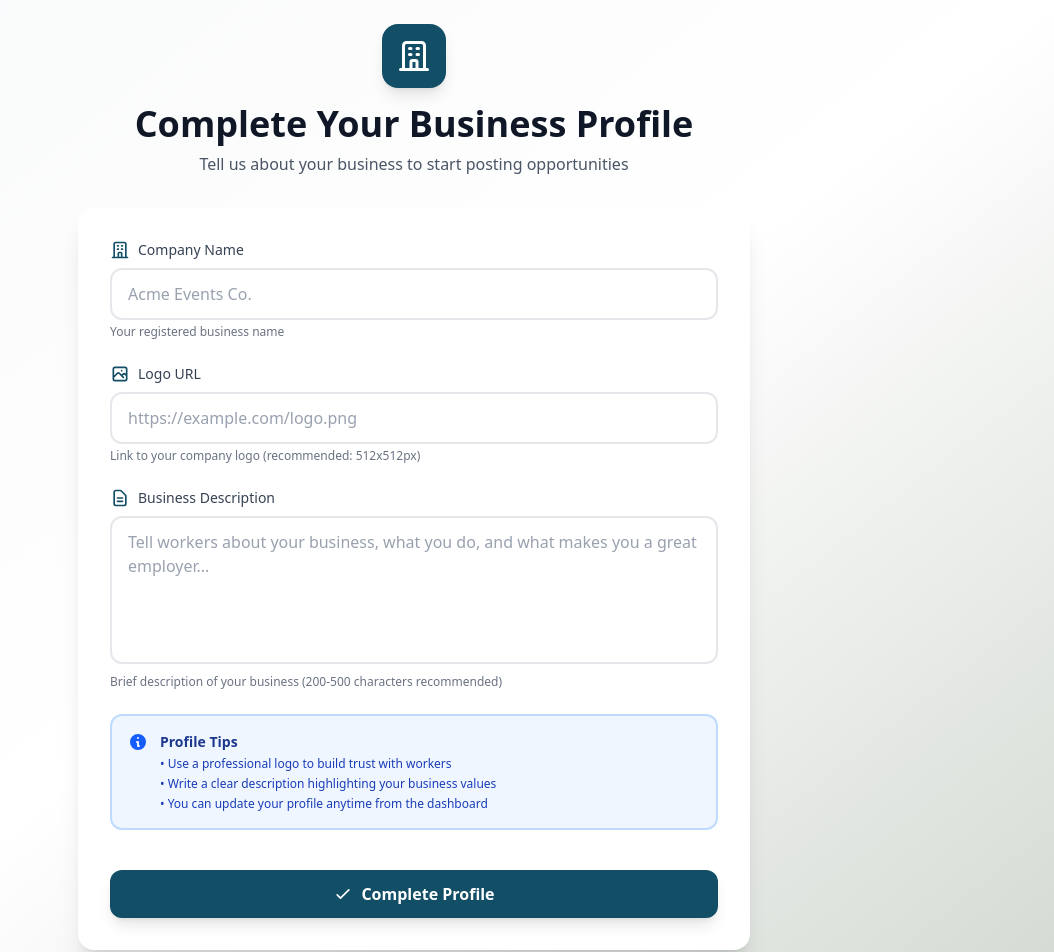
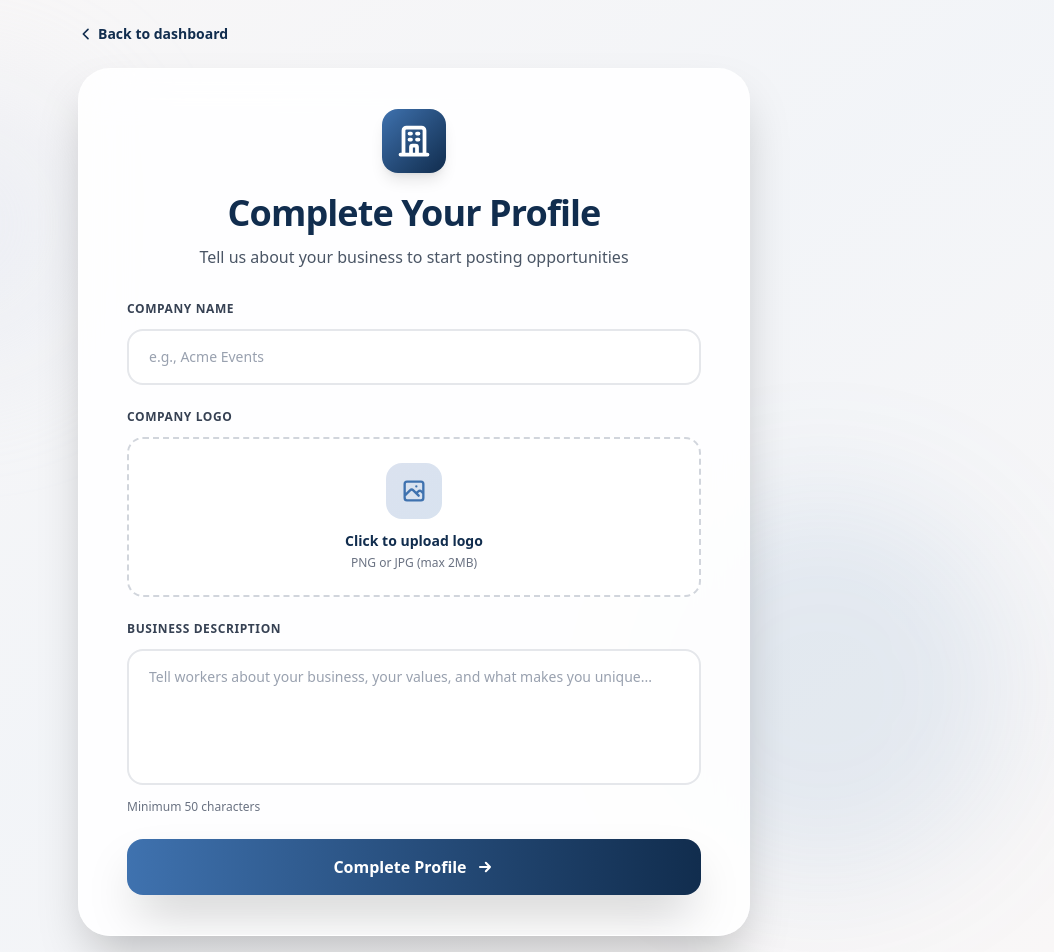
Before and after one commit to ThisaraJayasooriya/FlexiGo, a Next.js app: page /profile/business/create in a window 1280 px wide. Shown: the top 952 px of the page, without its empty margins (226-1280 px from the left). Built offline with nearby package versions, Linux system fonts and the light colour scheme.

Commit message:
updated business profile creation page

```diff
--- a/app/api/businesses/profile/create/route.ts
+++ b/app/api/businesses/profile/create/route.ts
@@ -1,6 +1,5 @@
 import { NextResponse } from "next/server";
 import { createClient } from "@supabase/supabase-js";
-import type { BusinessProfile } from "@/types/business";
 
 const supabaseAdmin = createClient(
   process.env.NEXT_PUBLIC_SUPABASE_URL!,
@@ -15,36 +14,87 @@ const supabaseAdmin = createClient(
 
 export async function POST(req: Request) {
   try {
-    const body: Omit<BusinessProfile, "user_id"> = await req.json();
-
+    // Authenticate user
     const authHeader = req.headers.get("Authorization") || "";
     const token = authHeader.replace("Bearer ", "");
 
-    const { data: userData, error: userError } = await supabaseAdmin.auth.getUser(token);
+    const { data: userData, error: userError } =
+      await supabaseAdmin.auth.getUser(token);
+
     if (userError || !userData.user) {
       return NextResponse.json({ error: "Unauthorized" }, { status: 401 });
     }
 
     const user_id = userData.user.id;
 
-    // Upsert business profile using admin client to bypass RLS
+    // Read form data
+    const formData = await req.formData();
+
+    const company_name = formData.get("company_name") as string;
+    const description = formData.get("description") as string;
+    const logo = formData.get("logo") as File | null;
+
+    let logo_url: string | null = null;
+
+    // Upload logo if provided
+    if (logo) {
+      const ext = logo.name.split(".").pop();
+      const filePath = `logos/${user_id}.${ext}`;
+
+      const { error: uploadError } = await supabaseAdmin.storage
+        .from("business-logos")
+        .upload(filePath, logo, {
+          upsert: true,
+          contentType: logo.type
+        });
+
+      if (uploadError) {
+        return NextResponse.json(
+          { error: uploadError.message },
+          { status: 400 }
+        );
+      }
+
+      const { data } = supabaseAdmin.storage
+        .from("business-logos")
+        .getPublicUrl(filePath);
+
+      logo_url = data.publicUrl;
+    }
+
+    // Upsert business profile
     const { data, error } = await supabaseAdmin
       .from("business_profiles")
-      .upsert({ user_id, ...body }, { onConflict: "user_id" })
-      .select(); // returns array
+      .upsert(
+        {
+          user_id,
+          company_name,
+          description,
+          logo_url
+        },
+        { onConflict: "user_id" }
+      )
+      .select()
+      .single();
 
-    if (error) return NextResponse.json({ error: error.message }, { status: 400 });
+    if (error) {
+      return NextResponse.json({ error: error.message }, { status: 400 });
+    }
 
-    const profile = data?.[0] || null;
-
-    // Update first_login_complete using admin client
+    // Mark onboarding complete
     await supabaseAdmin
       .from("user_roles")
       .update({ first_login_complete: true })
       .eq("user_id", user_id);
 
-    return NextResponse.json({ message: "Business profile completed", profile });
+    return NextResponse.json({
+      message: "Business profile completed",
+      profile: data
+    });
   } catch (err: any) {
-    return NextResponse.json({ error: err.message }, { status: 500 });
+    return NextResponse.json(
+      { error: err.message },
+      { status: 500 }
+    );
   }
 }
--- a/app/profile/business/create/page.tsx
+++ b/app/profile/business/create/page.tsx
@@ -1,19 +1,31 @@
 "use client";
 import { useState } from "react";
 import { useRouter } from "next/navigation";
-import Input from "@/app/components/ui/Input";
-import Button from "@/app/components/ui/Button";
+import Link from "next/link";
 import Toast from "@/app/components/ui/Toast";
 
 export default function CreateBusinessProfile() {
   const router = useRouter();
-  const [formData, setFormData] = useState({
-    company_name: "",
-    logo: "",
-    description: "",
-  });
+
+  const [companyName, setCompanyName] = useState("");
+  const [description, setDescription] = useState("");
+  const [logo, setLogo] = useState<File | null>(null);
+  const [logoPreview, setLogoPreview] = useState<string>("");
+
   const [loading, setLoading] = useState(false);
   const [toast, setToast] = useState<{ type: "error" | "success"; message: string } | null>(null);
+
+  const handleLogoChange = (e: React.ChangeEvent<HTMLInputElement>) => {
+    const file = e.target.files?.[0];
+    if (file) {
+      setLogo(file);
+      const reader = new FileReader();
+      reader.onloadend = () => {
+        setLogoPreview(reader.result as string);
+      };
+      reader.readAsDataURL(file);
+    }
+  };
 
   const handleSubmit = async (e: React.FormEvent) => {
     e.preventDefault();
@@ -22,30 +34,27 @@ export default function CreateBusinessProfile() {
 
     try {
       const token = localStorage.getItem("access_token");
-      if (!token) {
-        throw new Error("Not authenticated");
-      }
+      if (!token) throw new Error("Not authenticated");
+
+      const formData = new FormData();
+      formData.append("company_name", companyName);
+      formData.append("description", description);
+      if (logo) formData.append("logo", logo);
 
       const res = await fetch("/api/businesses/profile/create", {
         method: "POST",
         headers: {
-          "Content-Type": "application/json",
-          Authorization: `Bearer ${token}`,
+          Authorization: `Bearer ${token}`
         },
-        body: JSON.stringify(formData),
+        body: formData
       });
 
       const json = await res.json();
       if (!res.ok) throw new Error(json?.error || "Failed to create profile");
 
-      // Update cookie with fresh token
-      if (token) {
-        document.cookie = `access_token=${token}; path=/; max-age=604800; SameSite=Lax`;
-      }
-
       setToast({
         type: "success",
-        message: "Profile created successfully!",
+        message: "Profile created successfully!"
       });
 
       setTimeout(() => {
@@ -54,7 +63,7 @@ export default function CreateBusinessProfile() {
     } catch (error: any) {
       setToast({
         type: "error",
-        message: error.message || "Failed to create profile",
+        message: error.message || "Failed to create profile"
       });
     } finally {
       setLoading(false);
@@ -62,130 +71,141 @@ export default function CreateBusinessProfile() {
   };
 
   return (
-    <main className="min-h-screen bg-linear-to-br from-[#F8F9FA] via-white to-[#D3D9D2] flex items-center justify-center p-4 sm:p-6">
+    <main className="min-h-screen bg-linear-to-br from-[#F9F7F7] via-[#DBE2EF]/20 to-[#F9F7F7] flex items-center justify-center p-5 sm:p-6 font-sans antialiased relative overflow-hidden">
+      {/* Decorative Background */}
+      <div className="absolute inset-0 overflow-hidden pointer-events-none">
+        <div className="absolute top-20 left-10 w-72 h-72 bg-[#DBE2EF]/30 rounded-full blur-3xl"></div>
+        <div className="absolute bottom-20 right-10 w-96 h-96 bg-[#3F72AF]/10 rounded-full blur-3xl"></div>
+      </div>
+
       {toast && <Toast type={toast.type} message={toast.message} onClose={() => setToast(null)} />}
 
-      <div className="max-w-2xl w-full">
-        {/* Header */}
-        <div className="text-center mb-8">
-          <div className="inline-flex items-center justify-center w-16 h-16 rounded-2xl bg-[#124E66] mb-4 shadow-lg">
+      <div className="max-w-2xl w-full relative z-10">
+        {/* Back Button */}
+        <Link href="/dashboard" className="inline-flex items-center text-sm font-semibold text-[#112D4E] hover:text-[#3F72AF] mb-6 transition-all duration-200 hover:gap-2 gap-1">
+          <svg className="w-4 h-4" fill="none" stroke="currentColor" viewBox="0 0 24 24">
+            <path strokeLinecap="round" strokeLinejoin="round" strokeWidth={2.5} d="M15 19l-7-7 7-7" />
+          </svg>
+          Back to dashboard
+        </Link>
+
+        {/* Main Card */}
+        <div className="bg-white/90 backdrop-blur-xl rounded-4xl shadow-2xl border border-white/20 overflow-hidden">
+          {/* Header - Centered */}
+          <div className="text-center px-8 sm:px-12 pt-10 pb-8">
+            <div className="inline-flex items-center justify-center w-16 h-16 rounded-2xl bg-linear-to-br from-[#3F72AF] to-[#112D4E] mb-5 shadow-lg">
               <svg className="w-9 h-9 text-white" fill="none" stroke="currentColor" viewBox="0 0 24 24">
-              <path strokeLinecap="round" strokeLinejoin="round" strokeWidth={2} d="M19 21V5a2 2 0 00-2-2H7a2 2 0 00-2 2v16m14 0h2m-2 0h-5m-9 0H3m2 0h5M9 7h1m-1 4h1m4-4h1m-1 4h1m-5 10v-5a1 1 0 011-1h2a1 1 0 011 1v5m-4 0h4" />
+                <path strokeLinecap="round" strokeLinejoin="round" strokeWidth={2.5} d="M19 21V5a2 2 0 00-2-2H7a2 2 0 00-2 2v16m14 0h2m-2 0h-5m-9 0H3m2 0h5M9 7h1m-1 4h1m4-4h1m-1 4h1m-5 10v-5a1 1 0 011-1h2a1 1 0 011 1v5m-4 0h4" />
               </svg>
             </div>
-          <h1 className="text-3xl sm:text-4xl font-bold text-gray-900 mb-2">
-            Complete Your Business Profile
-          </h1>
-          <p className="text-gray-600">
-            Tell us about your business to start posting opportunities
-          </p>
+            <h2 className="text-3xl sm:text-4xl font-extrabold text-[#112D4E] mb-3 tracking-tight">Complete Your Profile</h2>
+            <p className="text-sm sm:text-base text-gray-600 font-medium">Tell us about your business to start posting opportunities</p>
           </div>
 
-        {/* Form Card */}
-        <div className="bg-white rounded-2xl shadow-xl p-6 sm:p-8">
+          {/* Form */}
+          <div className="px-8 sm:px-12 pb-10">
             <form onSubmit={handleSubmit} className="space-y-6">
               {/* Company Name */}
               <div>
-              <label className="flex items-center gap-2 text-sm font-medium text-gray-700 mb-2">
-                <svg className="w-5 h-5 text-[#124E66]" fill="none" stroke="currentColor" viewBox="0 0 24 24">
-                  <path strokeLinecap="round" strokeLinejoin="round" strokeWidth={2} d="M19 21V5a2 2 0 00-2-2H7a2 2 0 00-2 2v16m14 0h2m-2 0h-5m-9 0H3m2 0h5M9 7h1m-1 4h1m4-4h1m-1 4h1m-5 10v-5a1 1 0 011-1h2a1 1 0 011 1v5m-4 0h4" />
-                </svg>
+                <label className="block text-xs font-bold text-gray-700 mb-3 uppercase tracking-wider">
                   Company Name
                 </label>
-              <Input
+                <input
                   type="text"
-                placeholder="Acme Events Co."
-                value={formData.company_name}
-                onChange={(e) => setFormData({ ...formData, company_name: e.target.value })}
+                  placeholder="e.g., Acme Events"
+                  value={companyName}
+                  onChange={(e) => setCompanyName(e.target.value)}
+                  className="w-full px-5 py-4 rounded-2xl border-2 border-gray-200 bg-white focus:border-[#3F72AF] focus:ring-4 focus:ring-[#3F72AF]/10 transition-all duration-200 text-[#112D4E] placeholder-gray-400 font-medium text-sm outline-none"
                   required
                 />
-              <p className="mt-1 text-xs text-gray-500">Your registered business name</p>
               </div>
 
-            {/* Logo URL */}
+              {/* Logo Upload */}
               <div>
-              <label className="flex items-center gap-2 text-sm font-medium text-gray-700 mb-2">
-                <svg className="w-5 h-5 text-[#124E66]" fill="none" stroke="currentColor" viewBox="0 0 24 24">
+                <label className="block text-xs font-bold text-gray-700 mb-3 uppercase tracking-wider">
+                  Company Logo
+                </label>
+                <div className="relative">
+                  <input
+                    type="file"
+                    accept="image/*"
+                    id="logo-upload"
+                    className="hidden"
+                    onChange={handleLogoChange}
+                  />
+                  <label
+                    htmlFor="logo-upload"
+                    className="flex flex-col items-center justify-center w-full h-40 px-5 py-6 border-2 border-dashed border-gray-300 rounded-2xl cursor-pointer bg-white hover:bg-gray-50 hover:border-[#3F72AF] transition-all duration-200"
+                  >
+                    {logoPreview ? (
+                      <div className="relative w-full h-full flex items-center justify-center">
+                        <img src={logoPreview} alt="Preview" className="max-h-full max-w-full object-contain rounded-xl" />
+                        <div className="absolute inset-0 bg-black/0 hover:bg-black/10 rounded-xl transition-all duration-200 flex items-center justify-center">
+                          <svg className="w-8 h-8 text-white opacity-0 hover:opacity-100 transition-opacity" fill="none" stroke="currentColor" viewBox="0 0 24 24">
                             <path strokeLinecap="round" strokeLinejoin="round" strokeWidth={2} d="M4 16l4.586-4.586a2 2 0 012.828 0L16 16m-2-2l1.586-1.586a2 2 0 012.828 0L20 14m-6-6h.01M6 20h12a2 2 0 002-2V6a2 2 0 00-2-2H6a2 2 0 00-2 2v12a2 2 0 002 2z" />
                           </svg>
-                Logo URL
+                        </div>
+                      </div>
+                    ) : (
+                      <>
+                        <div className="w-14 h-14 rounded-2xl bg-linear-to-br from-[#DBE2EF] to-[#3F72AF]/20 flex items-center justify-center mb-3">
+                          <svg className="w-7 h-7 text-[#3F72AF]" fill="none" stroke="currentColor" viewBox="0 0 24 24">
+                            <path strokeLinecap="round" strokeLinejoin="round" strokeWidth={2} d="M4 16l4.586-4.586a2 2 0 012.828 0L16 16m-2-2l1.586-1.586a2 2 0 012.828 0L20 14m-6-6h.01M6 20h12a2 2 0 002-2V6a2 2 0 00-2-2H6a2 2 0 00-2 2v12a2 2 0 002 2z" />
+                          </svg>
+                        </div>
+                        <p className="text-sm font-semibold text-[#112D4E] mb-1">Click to upload logo</p>
+                        <p className="text-xs text-gray-500">PNG or JPG (max 2MB)</p>
+                      </>
+                    )}
                   </label>
-              <Input
-                type="url"
-                placeholder="https://example.com/logo.png"
-                value={formData.logo}
-                onChange={(e) => setFormData({ ...formData, logo: e.target.value })}
-                required
-              />
-              <p className="mt-1 text-xs text-gray-500">Link to your company logo (recommended: 512x512px)</p>
+                </div>
               </div>
 
               {/* Description */}
               <div>
-              <label className="flex items-center gap-2 text-sm font-medium text-gray-700 mb-2">
-                <svg className="w-5 h-5 text-[#124E66]" fill="none" stroke="currentColor" viewBox="0 0 24 24">
-                  <path strokeLinecap="round" strokeLinejoin="round" strokeWidth={2} d="M9 12h6m-6 4h6m2 5H7a2 2 0 01-2-2V5a2 2 0 012-2h5.586a1 1 0 01.707.293l5.414 5.414a1 1 0 01.293.707V19a2 2 0 01-2 2z" />
-                </svg>
+                <label className="block text-xs font-bold text-gray-700 mb-3 uppercase tracking-wider">
                   Business Description
                 </label>
                 <textarea
-                className="w-full px-4 py-3 rounded-xl border-2 border-gray-200 bg-white text-sm sm:text-base focus:outline-none focus:border-[#124E66] focus:ring-4 focus:ring-[#124E66]/10 transition-all duration-200 placeholder:text-gray-400 resize-none"
+                  className="w-full px-5 py-4 rounded-2xl border-2 border-gray-200 bg-white focus:border-[#3F72AF] focus:ring-4 focus:ring-[#3F72AF]/10 transition-all duration-200 text-[#112D4E] placeholder-gray-400 font-medium text-sm outline-none resize-none"
                   rows={5}
-                placeholder="Tell workers about your business, what you do, and what makes you a great employer..."
-                value={formData.description}
-                onChange={(e) => setFormData({ ...formData, description: e.target.value })}
+                  placeholder="Tell workers about your business, your values, and what makes you unique..."
+                  value={description}
+                  onChange={(e) => setDescription(e.target.value)}
                   required
                 />
-              <p className="mt-1 text-xs text-gray-500">Brief description of your business (200-500 characters recommended)</p>
-            </div>
-
-            {/* Info Box */}
-            <div className="bg-blue-50 border-2 border-blue-200 rounded-xl p-4">
-              <div className="flex gap-3">
-                <div className="shrink-0">
-                  <svg className="w-5 h-5 text-blue-600" fill="currentColor" viewBox="0 0 20 20">
-                    <path fillRule="evenodd" d="M18 10a8 8 0 11-16 0 8 8 0 0116 0zm-7-4a1 1 0 11-2 0 1 1 0 012 0zM9 9a1 1 0 000 2v3a1 1 0 001 1h1a1 1 0 100-2v-3a1 1 0 00-1-1H9z" clipRule="evenodd" />
-                  </svg>
-                </div>
-                <div className="flex-1">
-                  <h4 className="text-sm font-semibold text-blue-900 mb-1">Profile Tips</h4>
-                  <ul className="text-xs text-blue-800 space-y-1">
-                    <li>• Use a professional logo to build trust with workers</li>
-                    <li>• Write a clear description highlighting your business values</li>
-                    <li>• You can update your profile anytime from the dashboard</li>
-                  </ul>
-                </div>
-              </div>
+                <p className="text-xs text-gray-500 mt-2">Minimum 50 characters</p>
               </div>
 
               {/* Submit Button */}
-            <div className="pt-4">
-              <Button type="submit" disabled={loading} fullWidth>
+              <button
+                type="submit"
+                disabled={loading}
+                className="group relative overflow-hidden w-full px-8 py-4 bg-linear-to-r from-[#3F72AF] to-[#112D4E] text-white text-base font-bold rounded-2xl shadow-2xl hover:shadow-[#3F72AF]/40 transition-all duration-300 hover:scale-[1.02] disabled:opacity-50 disabled:cursor-not-allowed disabled:hover:scale-100"
+              >
+                <div className="absolute inset-0 bg-linear-to-r from-transparent via-white/20 to-transparent -translate-x-full group-hover:translate-x-full transition-transform duration-700"></div>
+                <span className="relative flex items-center justify-center gap-2">
                   {loading ? (
-                  <span className="flex items-center justify-center gap-2">
-                    <svg className="animate-spin h-5 w-5" fill="none" viewBox="0 0 24 24">
+                    <>
+                      <svg className="animate-spin h-5 w-5 text-white" fill="none" viewBox="0 0 24 24">
                         <circle className="opacity-25" cx="12" cy="12" r="10" stroke="currentColor" strokeWidth="4"></circle>
                         <path className="opacity-75" fill="currentColor" d="M4 12a8 8 0 018-8V0C5.373 0 0 5.373 0 12h4zm2 5.291A7.962 7.962 0 014 12H0c0 3.042 1.135 5.824 3 7.938l3-2.647z"></path>
                       </svg>
                       Creating Profile...
+                    </>
+                  ) : (
+                    <>
+                      Complete Profile
+                      <svg className="w-5 h-5 group-hover:translate-x-1 transition-transform" fill="none" stroke="currentColor" viewBox="0 0 24 24">
+                        <path strokeLinecap="round" strokeLinejoin="round" strokeWidth={2.5} d="M13 7l5 5m0 0l-5 5m5-5H6" />
+                      </svg>
+                    </>
+                  )}
                 </span>
-                ) : (
-                  <span className="flex items-center justify-center gap-2">
-                    <svg className="w-5 h-5" fill="none" stroke="currentColor" viewBox="0 0 24 24">
-                      <path strokeLinecap="round" strokeLinejoin="round" strokeWidth={2} d="M5 13l4 4L19 7" />
-                    </svg>
-                    Complete Profile
-                  </span>
-                )}
-              </Button>
-            </div>
+              </button>
             </form>
           </div>
-
-        {/* Help Text */}
-        <p className="text-center text-xs text-gray-500 mt-6">
-          Need help? Contact our support team
-        </p>
+        </div>
       </div>
     </main>
   );
```
Lines whose indentation alone changed are shown as unchanged.
